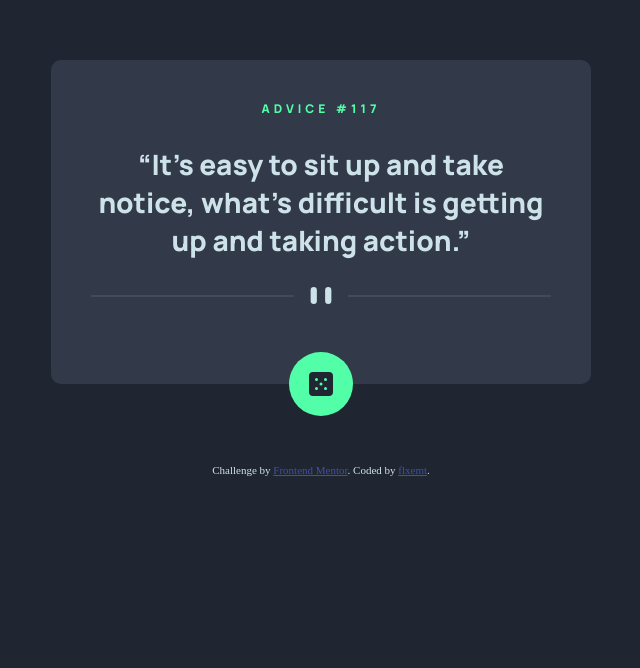
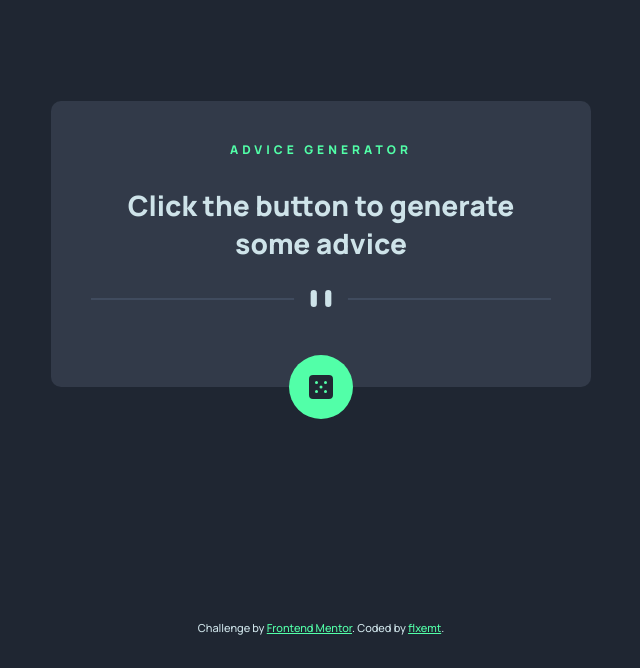
Before and after one commit to lumiuko/advice-generator, a website built with Vite: page index.html in a window 1280 px wide. Shown: the part 132-800 px from the top of the page, without its empty margins (319-959 px from the left). Built offline with nearby package versions, Linux system fonts and the light colour scheme; no server answers.

Commit message:
code refactoring

```diff
--- a/index.html
+++ b/index.html
@@ -6,26 +6,29 @@
   <link rel="icon" type="image/png" sizes="32x32" href="./images/favicon-32x32.png">
   <link rel="preconnect" href="https://fonts.googleapis.com">
   <link rel="preconnect" href="https://fonts.gstatic.com" crossorigin>
-  <link href="https://fonts.googleapis.com/css2?family=Manrope:wght@800&display=swap" rel="stylesheet">
+  <link href="https://fonts.googleapis.com/css2?family=Manrope:wght@500;800&display=swap" rel="stylesheet">
   <link rel="stylesheet" href="style.css">
   <title>Frontend Mentor | Advice generator app</title>
 </head>
 <body>
   <main>
     <div class="card">
-      <div class="card-heading">Advice #<span id="advice-id">117</span></div>
-      <p class="card-body">“It's easy to sit up and take notice, what's difficult is getting up and taking action.”</p>
+      <div class="advice">
+        <div class="advice-heading">Advice generator</div>
+        <p class="advice-body">Click the button to generate some advice</p>
+      </div>
       <img src="images/pattern-divider-desktop.svg" class="desktop-divider" alt="pattern divider">
       <img src="images/pattern-divider-mobile.svg" class="mobile-divider" alt="pattern divider">
       <button class="randomize-advice">
-        <img src="images/icon-dice.svg" id="btn-icon" alt="Randomize advice">
+        <img src="images/icon-dice.svg" id="icon-dice" alt="Randomize advice" style="display: block">
+        <img src="images/loader.svg" id="icon-loader" alt="Loading..." style="display: none">
       </button>
     </div>
-    <div class="attribution">
-      Challenge by <a href="https://www.frontendmentor.io?ref=challenge" target="_blank">Frontend Mentor</a>.
-      Coded by <a href="https://www.frontendmentor.io/profile/flxemt">flxemt</a>.
-    </div>
   </main>
+  <footer class="attribution">
+    Challenge by <a href="https://www.frontendmentor.io?ref=challenge" target="_blank">Frontend Mentor</a>.
+    Coded by <a href="https://www.frontendmentor.io/profile/flxemt">flxemt</a>.
+  </footer>
   <script src="main.js"></script>
 </body>
 </html>
--- a/main.js
+++ b/main.js
@@ -1,26 +1,47 @@
-const adviceId = document.querySelector('#advice-id');
-const adviceBody = document.querySelector('.card-body');
+const adviceEl = document.querySelector('.advice');
+const adviceHeading = document.querySelector('.advice-heading');
+const adviceBody = document.querySelector('.advice-body');
 const randomizeBtn = document.querySelector('.randomize-advice');
-const btnIcon = document.querySelector('#btn-icon');
+const diceIcon = document.querySelector('#icon-dice');
+const loaderIcon = document.querySelector('#icon-loader');
 
 const API_URL = 'https://api.adviceslip.com/advice';
+let isLoading = false;
+
+const delay = duration => new Promise(resolve => setTimeout(resolve, duration));
+
+function setLoader(isLoading) {
+  diceIcon.style.display = isLoading ? 'none' : 'block';
+  loaderIcon.style.display = isLoading ? 'block' : 'none';
+}
 
 async function getAdvice() {
-  const diceIcon = btnIcon.src;
+  if (isLoading) return;
   try {
-    btnIcon.src = 'images/loader.svg';
+    isLoading = true;
+    setLoader(isLoading);
+
+    // fetch the advice
     const res = await fetch(API_URL, { cache: 'no-cache' });
     if (!res.ok) throw new Error(res.status);
     const data = await res.json();
     const { id, advice } = data.slip;
-    adviceId.textContent = id;
+
+    // animte it
+    adviceEl.style.opacity = '0';
+    await delay(300);
+
+    // and render
+    adviceHeading.textContent = `Advice #${id}`;
     adviceBody.textContent = `“${advice}”`;
+
+    adviceEl.style.opacity = '1';
   } catch (error) {
     console.error(`Error: ${error}`);
   } finally {
-    btnIcon.src = diceIcon;
+    isLoading = false;
+    setLoader(isLoading);
   }
 }
 
-getAdvice();
 randomizeBtn.addEventListener('click', getAdvice);
--- a/style.css
+++ b/style.css
@@ -4,6 +4,7 @@
   --color-grayish-blue: hsl(217, 19%, 38%);
   --color-dark-grayish-blue: hsl(217, 19%, 24%);
   --color-dark-blue: hsl(218, 23%, 16%);
+  --footer-margin: 3rem;
 }
 
 *,
@@ -17,9 +18,13 @@ body {
   padding: 0;
   background-color: var(--color-dark-blue);
   color: var(--color-light-cyan);
+  font-family: 'Manrope', sans-serif;
+}
+
+main {
   display: grid;
   place-items: center;
-  min-height: 100vh;
+  min-height: calc(100vh - var(--footer-margin));
 }
 
 img {
@@ -32,20 +37,24 @@ img {
   margin: 0 auto;
   max-width: 540px;
   background: var(--color-dark-grayish-blue);
-  font-family: 'Manrope', sans-serif;
   text-align: center;
   padding: 2.5rem 2.5rem 1rem;
   border-radius: 10px;
+  font-weight: 800;
 }
 
-.card-heading {
+.advice {
+  transition: opacity 0.3s;
+}
+
+.advice-heading {
   color: var(--color-neon-green);
   text-transform: uppercase;
   letter-spacing: 4px;
   font-size: 0.75rem;
 }
 
-.card-body {
+.advice-body {
   font-size: 1.75rem;
 }
 
@@ -71,11 +80,10 @@ img {
 .attribution {
   font-size: 11px;
   text-align: center;
-  margin-top: 5rem;
 }
 
 .attribution a {
-  color: hsl(228, 45%, 44%);
+  color: var(--color-neon-green);
 }
 
 @media (min-width: 650px) {
@@ -97,11 +105,11 @@ img {
     padding: 2.5rem 2.5rem 1.5rem;
   }
 
-  .card-heading {
+  .advice-heading {
     font-size: 0.5rem;
   }
 
-  .card-body {
+  .advice-body {
     font-size: 1.5rem;
   }
 
```
